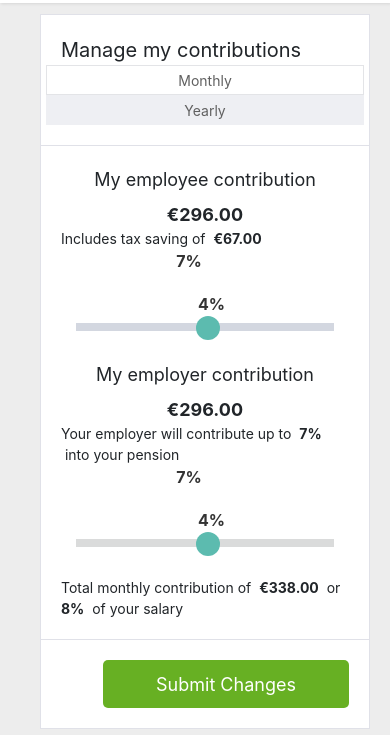
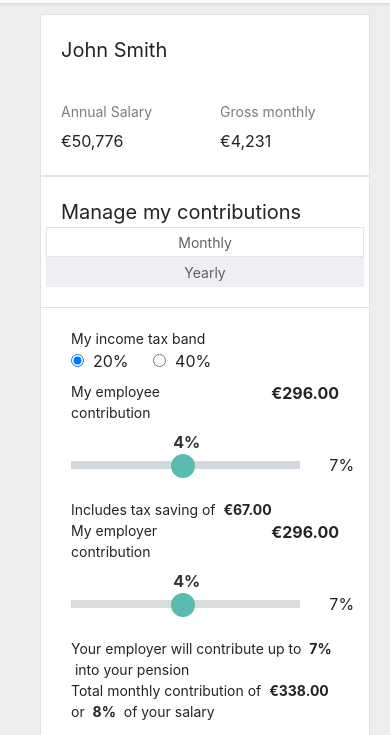
Before and after one commit to GroupDigitalHub/il-cb-project, a plain HTML site: page modify.html in a window 390 px wide. Shown: the part 80-815 px from the top of the page. Drawn offline with nearby package versions, Linux system fonts and the light colour scheme.

Commit message:
Modify tweaks, add profile box for mobile and responsive slider tweaks

```diff
--- a/css/mediaQueries.css
+++ b/css/mediaQueries.css
@@ -19,6 +19,24 @@
         display: none;
     }
     div#navbar-list-3 {
+        display: none;
+    }
+    .row.taxband {
+        margin: 15px 0px;
+    }
+    .row.taxband {
+        margin: 15px 0px;
+    }
+    .row.employee {
+        margin: 15px 0px;
+    }
+    .row.employer {
+        margin: 15px 0px;
+    }
+    .row.avc{
+        margin: 15px 0px;
+    }
+    .profile-box-mobile {
         display: none;
     }
   }
@@ -48,7 +66,9 @@
     .modal-body.two {
         display: none;
     }
-
+    .profile-box-mobile {
+        display: none;
+    }
   }
 
   /*
@@ -91,9 +111,7 @@
     .button-contributions {
         align-self: center;
     }
-    .projections-text {
-        text-align: center;
-    }
+
     .projections-icon img {
         padding-bottom: 20px;
     }
@@ -152,6 +170,9 @@
     .dropdown-menu {
         background-color: #fff !important;
     }
+    .profile-box-mobile {
+        display: flex;
+    }
   }
 
   /*
@@ -184,7 +205,7 @@
         align-self: center;
     }
     .projections-text {
-        text-align: center;
+
     }
     .projections-icon img {
         padding-bottom: 20px;
@@ -247,6 +268,12 @@
     .dropdown-menu {
         background-color: #fff !important;
     }
+    .profile-box-mobile {
+        display: flex;
+    }
+    .font-size-18 {
+        font-size: 14px;
+    }
   }
 
   /*
@@ -282,7 +309,7 @@
         align-self: center;
     }
     .projections-text {
-        text-align: center;
+
     }
     .projections-icon img {
         padding-bottom: 20px;
@@ -360,6 +387,12 @@
     .dropdown-menu {
         background-color: #fff !important;
     }
+    .profile-box-mobile {
+        display: flex;
+    }
+    .font-size-18 {
+        font-size: 14px;
+    }
   }
 
   /*
@@ -395,7 +428,7 @@
         align-self: center;
     }
     .projections-text {
-        text-align: center;
+
     }
     .projections-icon img {
         padding-bottom: 20px;
@@ -468,6 +501,13 @@
     .dropdown-menu {
         background-color: #fff !important;
     }
+    .profile-box-mobile {
+        display: flex;
+    }
+    .font-size-18 {
+        font-size: 14px;
+    }
+
   }
 
   .j {
--- a/css/styles.css
+++ b/css/styles.css
@@ -11,7 +11,9 @@
     }
     input, button, submit { border:none;background: none; }
     button:focus {outline:0;}
+    input[type=radio] {
 
+    }
     p {
         font-family: 'Lato', sans-serif;
         font-size: 20px;
@@ -262,10 +264,9 @@
     .my-balance {
         font-size: 28px;
     }
-    .my-balance-desktop {
-
+    label.radio-inline {
+        padding-right: 20px;
     }
-
     .my-balance-mobile {
         display: none;
     }
@@ -535,7 +536,7 @@
         margin: 5px;
         border: 1px solid #E0E1E8;
         border-top: 0;
-        padding: 20px;
+        padding: 20px 30px;
         display: flex;
         flex-flow: column;
         background: #fff;
@@ -631,6 +632,11 @@
       align-items: center;
       background: #fff;
   }
+  .profile-box-mobile {
+
+    align-items: center;
+    background: #fff;
+}
   .profile-subtitle {
       font-size: 14px;
       opacity: 60%;
@@ -813,6 +819,7 @@
     }*/
  /*-- SLIDER STYLES */
 
+
  #custom-handle {
     width: 3em;
     height: 1.6em;
@@ -825,7 +832,9 @@
     border-radius: 100%;
     background: #5CBBAF !important
  }
-
+ .slider-max-value {
+    padding-left:10px;
+}
 .modify-sliders {
     flex-flow: column wrap;
 }
@@ -854,8 +863,8 @@
     }
 
   #employee-contribution {
-    width: 100%;
-    margin: 50px 30px 30px 30px;
+    width: 105%;
+    margin: 30px 0px;
     border: 0;
     height: 8px;
     background: #D3D7E0;
@@ -873,6 +882,7 @@
     width: 24px;
     outline: none;
     cursor: pointer;
+
   }
 
 
@@ -898,8 +908,8 @@
   }
 
   #employer-contribution {
-    width: 100%;
-    margin: 50px 30px 30px 30px;
+    width: 105%;
+    margin: 30px 0px;
     border: 0;
     height: 8px;
     background: #DADBDB;
@@ -917,6 +927,7 @@
     width: 24px;
     outline: none;
     cursor: pointer;
+
   }
 
 
@@ -942,8 +953,8 @@
   }
 
   #avc-contribution {
-    width: 100%;
-    margin: 50px 30px 30px 30px;
+    width: 105%;
+    margin: 30px 0px;
     border: 0;
     height: 8px;
     background: #D3D7E0;
@@ -961,6 +972,7 @@
     width: 24px;
     outline: none;
     cursor: pointer;
+
   }
 
 
--- a/js/modify.js
+++ b/js/modify.js
@@ -24,9 +24,10 @@ $(function () {
             $("#amount-employee").val(ui.value + "%");
             if (ui.value == 1) {
                 $("#amount-employer").val(ui.value + "%");
-                $('.ui-slider-handle').css("left", "0%");
+                $('.ui-slider-handle').css("left", "5%");
                 $('#avc-contribution').slider('disable');
             }
+
             else if (ui.value == 2) {
                 $("#amount-employer").val(ui.value + "%");
                 $('.ui-slider-handle').css("left", "16.667%");
@@ -61,6 +62,7 @@ $(function () {
                 $('.avc').css("display", "flex");
                 $('#avc-contribution .ui-slider-handle').css("display", "flex");
             }
+
             else if (ui.value <= 7) {
                 $('#avc-contribution .ui-slider-handle').css("left", "0%");
             }
--- a/modify.html
+++ b/modify.html
@@ -226,6 +226,24 @@
                         <!--END OF CONGRATULATIONS BOX-->
                         <!-- START OF CONTRIBUTIONS BOX-->
                         <div class="col-lg-8 col-md-8 col-sm-8">
+                                <div class="col-lg-12 col-md-12 col-sm-12 manage-my-contributions">
+                            <div class="row profile-box-mobile">
+
+                                        <div class="col-12">
+                                            <span id="customer-name">John Smith</span>
+
+
+                                        </div>
+                                        <div class="col-6">
+                                            <br>
+                                            <span class="profile-subtitle">Annual Salary</span><br>
+                                            <span id="customer-annual-salary">€50,776</span>
+                                        </div>
+                                        <div class="col-6">
+                                            <br>
+                                            <span class="profile-subtitle">Gross monthly</span><br>
+                                            <span id="customer-gross-monthly">€4,231</span>
+                                        </div></div></div>
                                 <div class="col-lg-12 col-md-12 col-sm-12" id="congrats">
                                 <div class="congrats--flexbox">
                                         <div class="icon-circle-grey">
@@ -255,53 +273,57 @@
                             </div>
                             <!-- SLIDERS -->
                             <div class="col-lg-12 col-md-12 col-sm-12 contributions-box">
+                                    <div class="row taxband"><div class="col-lg-12 font-size-18">My income tax band</div>
+
+                                    <form class="col-lg-12 tax-band-radio">
+                                    <label class="radio-inline">
+                                      <input type="radio" name="optradio" checked=""> &nbsp;20%</label>
+                                    <label class="radio-inline">
+                                      <input type="radio" name="optradio"> &nbsp;40%</label>
+                                  </form>
+                                  </div>
                                 <!--EMPLOYEE CONTRIBUTION SLIDER-->
                                 <div class="row employee align-items-center">
-                                    <div class="col-lg-9 col-md-9 col-sm-9 projections-text">
+                                    <div class="col-lg-12 col-md-12 col-sm-12 projections-text d-flex">
                                         <label class="font-size-18">My employee contribution</label>
+                                        <span class="input-group-addon" style="background-color: #fff; font-weight: bold; padding-left: 30%;">€296.00</span>
                                     </div>
-                                    <div class="col-lg-3 col-md-3 col-sm-3 flex-center" style="flex: 50%; text-align: right; font-size: 18px;">
-                                        <span class="input-group-addon" style="background-color: #fff; font-weight: bold;">€296.00</span>
 
-                                    </div>
-                                    <div class="col-lg-9 col-md-9 col-sm-9 contributions-text-subtext">Includes tax saving of&nbsp;
+                                    <div class="col-lg-12 col-md-12 col-sm-12 contributions-text-subtext">Includes tax saving of&nbsp;
                                         <span id="tax-saving-total" class="bold">€67.00</span>&nbsp;
                                     </div>
+                                    <div class="col-10">
+                                    <div class="ui-slider ui-corner-all ui-slider-horizontal ui-widget ui-widget-content" id="employee-contribution">
+                                            <div class="ui-slider-range ui-corner-all ui-widget-header ui-slider-range-max" style="width: 50%;"></div>
+                                            <span tabindex="0" class="ui-slider-handle ui-corner-all ui-state-default" style="left: 50%;">
+                                                <input type="text" id="amount-employee" readonly="" style="border: 0px; color: rgb(51, 51, 51); font-weight: bold; width: 40px; position: absolute; top: -25px; height: 25px; display: block;"></span>
+
+                                            </div>
+                                        </div>
+                                        <div class="col-2 "><span class="slider-max-value">7%</span></div>
 
                                 </div>
-                                <div class="row employee align-items-center">
 
-                                    <div class="col-lg-8 col-md-8 col-sm-8 flex-center ui-slider ui-corner-all ui-slider-horizontal ui-widget ui-widget-content" id="employee-contribution">
-                                        <div class="ui-slider-range ui-corner-all ui-widget-header ui-slider-range-max" style="width: 50%;"></div><span tabindex="0" class="ui-slider-handle ui-corner-all ui-state-default" style="left: 50%;"><input type="text" id="amount-employee" readonly="" style="border: 0px; color: rgb(51, 51, 51); font-weight: bold; width: 40px; position: absolute; top: -25px; height: 25px; display: block;"></span></div>
-
-                                    <div class="col-lg-2 col-md-2 col-sm-2 flex">
-
-                                        <span style="border:0; color:#333; font-weight:bold;width: 50px;margin-left: 40%;">7%</span>
-                                    </div>
-                                </div>
                                 <!--END OF EMPLOYEE CONTRIBUTION SLIDER-->
 
                                 <!--EMPLOYER CONTRIBUTION SLIDER-->
                                 <div class="row employer align-items-center">
-                                    <div class="col-lg-9 col-md-9 col-sm-9 projections-text">
+                                    <div class="col-lg-12 col-md-12 col-sm-12 projections-text d-flex">
                                         <label class="font-size-18">My employer contribution</label>
+                                        <span class="input-group-addon" style="background-color: #fff; font-weight: bold; padding-left: 30%;">€296.00</span>
+                                    </div>
 
-                                    </div>
-                                    <div class="col-lg-3 col-md-3 col-sm-3 flex-center" style="flex: 50%; text-align: right; font-size: 18px;">
-                                        <span class="input-group-addon" style="background-color: #fff; font-weight: bold;">€296.00</span>
-
-                                    </div>
                                     <div class="col-lg-9 col-md-9 col-sm-9 contributions-text-subtext">Your employer will contribute up to&nbsp;
                                         <span id="employer-contribution-total" class="bold">
                                                 7%
                                             </span> &nbsp;into your pension</div>
+                                            <div class="col-10">
+                                            <div class="ui-slider ui-corner-all ui-slider-horizontal ui-widget ui-widget-content" id="employer-contribution">
+                                                    <div class="ui-slider-range ui-corner-all ui-widget-header ui-slider-range-max" style="width: 50%;"></div><span tabindex="0" class="ui-slider-handle ui-corner-all ui-state-default" style="left: 50%;"><input type="text" id="amount-employer" readonly="" style="border: 0px; color: rgb(51, 51, 51); font-weight: bold; width: 40px; position: absolute; top: -25px; height: 25px; display: block;"></span></div></div>
+                                                    <div class="col-2 "><span class="slider-max-value">7%</span></div>
+
                                 </div>
-                                <div class="row employer align-items-center">
-                                    <div class="col-lg-8 col-md-8 col-sm-8 flex-center ui-slider ui-corner-all ui-slider-horizontal ui-widget ui-widget-content" id="employer-contribution">
-                                        <div class="ui-slider-range ui-corner-all ui-widget-header ui-slider-range-max" style="width: 50%;"></div><span tabindex="0" class="ui-slider-handle ui-corner-all ui-state-default" style="left: 50%;"><input type="text" id="amount-employer" readonly="" style="border: 0px; color: rgb(51, 51, 51); font-weight: bold; width: 40px; position: absolute; top: -25px; height: 25px; display: block;"></span></div>
-                                    <div class="col-lg-2 col-md-2 col-sm-2 flex">
-                                        <span style="border:0; color:#333; font-weight:bold;width: 50px;margin-left: 40%;">7%</span> </div>
-                                </div>
+
                                 <!--END OF EMPLOYER CONTRIBUTION SLIDER-->
 
                                 <!--AVC CONTRIBUTION SLIDER-->
@@ -320,13 +342,13 @@
                           <i class="material-icons inner-icon il-info-icon text-darken-1">info</i>
                           </span>&nbsp;
                                     </div>
+                                    <div class="col-10">
+                                    <div class="ui-slider ui-corner-all ui-slider-horizontal ui-widget ui-widget-content" id="avc-contribution">
+                                            <div class="ui-slider-range ui-corner-all ui-widget-header ui-slider-range-max" style="width: 100%;"></div><span tabindex="0" class="ui-slider-handle ui-corner-all ui-state-default" style="left: 0%;"><input type="text" id="amount-avc" readonly="" style="border: 0px; color: rgb(51, 51, 51); font-weight: bold; width: 40px; position: absolute; top: -25px; height: 25px; display: block;"></span></div></div>
+                                            <div class="col-2 "><span class="slider-max-value">18%</span></div>
+
               </div>
-                                <div class="row avc align-items-center">
-                                    <div class="col-lg-8 col-md-8 col-sm-8 flex ui-slider ui-corner-all ui-slider-horizontal ui-widget ui-widget-content" id="avc-contribution">
-                                        <div class="ui-slider-range ui-corner-all ui-widget-header ui-slider-range-max" style="width: 100%;"></div><span tabindex="0" class="ui-slider-handle ui-corner-all ui-state-default" style="left: 0%;"><input type="text" id="amount-avc" readonly="" style="border: 0px; color: rgb(51, 51, 51); font-weight: bold; width: 40px; position: absolute; top: -25px; height: 25px; display: block;"></span></div>
-                                    <div class="col-lg-2 col-md-2 col-sm-2 flex">
-                                        <span style="border:0; color:#333; font-weight:bold;width: 50px;margin-left: 40%;">18%</span> </div>
-                                </div>
+
                                 <!--END OF AVC CONTRIBUTION SLIDER-->
                                 <!-- TOTAL MONTHLY CONTRIBUTION & SUBMIT CHANGES BUTTON-->
                                 <div class="contributions-text-subtext">Total monthly contribution of&nbsp;
@@ -490,7 +512,7 @@
                     </div>
                     <div class="modal-footer">
                         <button type="button" class="btn btn-default" id="modal-btn-cancel">Cancel</button>
-                        <button type="button" class="btn btn-primary" id="modal-btn-confirm">Confirm</button>
+                        <button type="button" class="btn btn-primary" id="modal-btn-confirm"><a href="#congrats">Confirm</a></button>
                     </div>
                 </div>
             </div>
```
